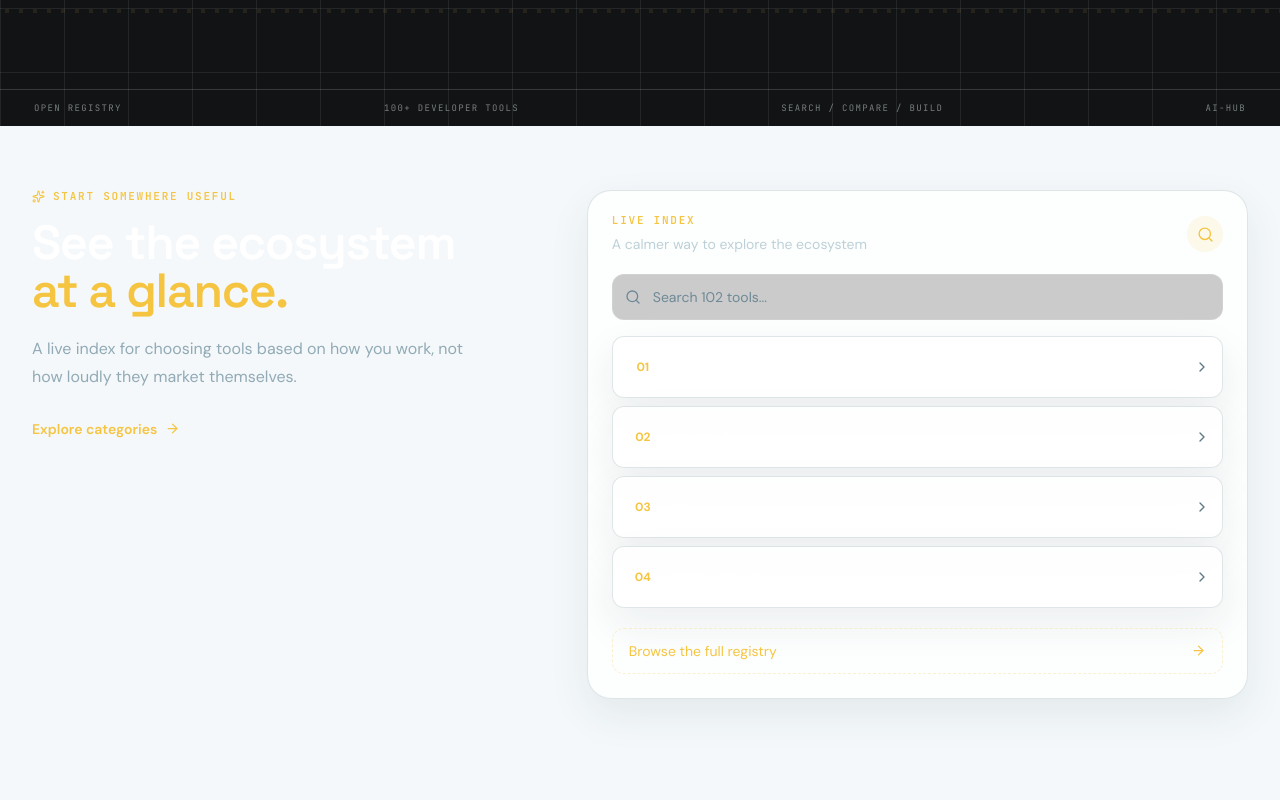
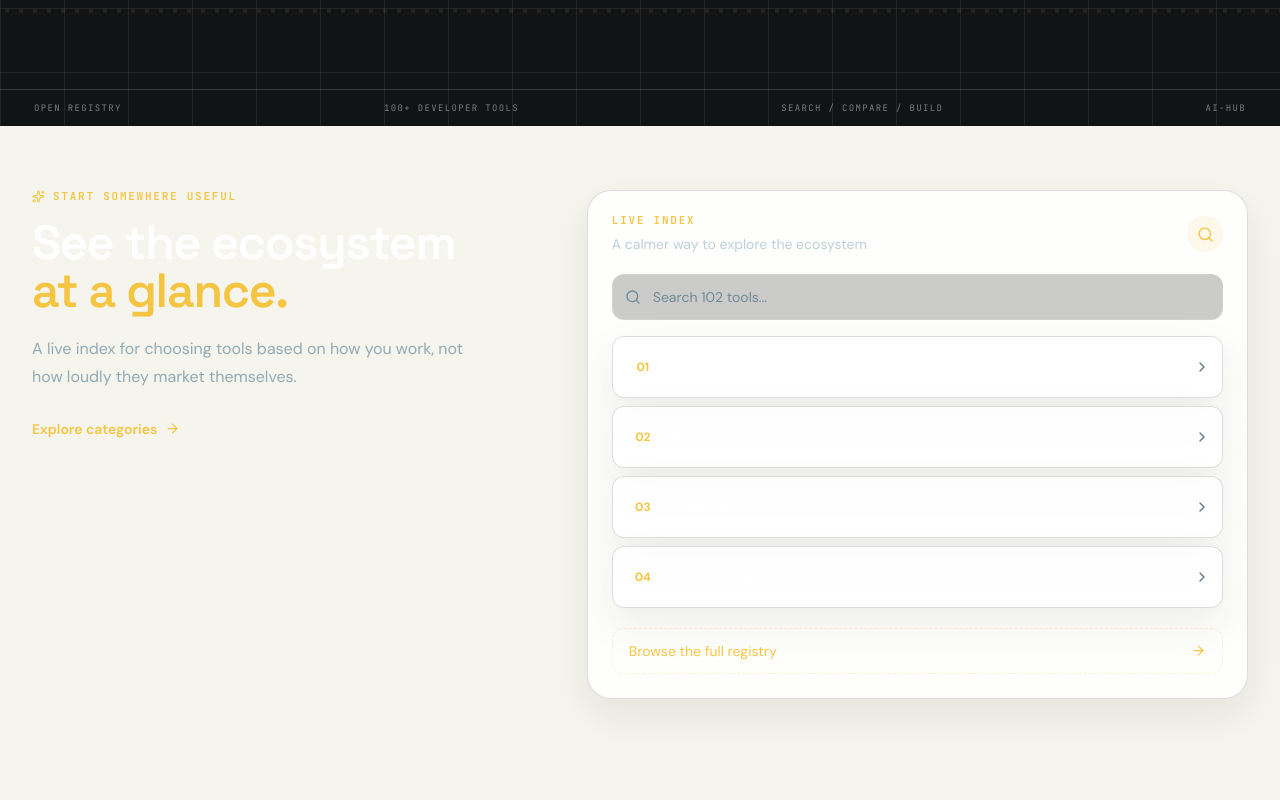
Before and after one commit to ali-raza-py/AI-HUB, a React (Vite) app in the folder website/: page / in a window 1280 px wide. Shown: the part 780-1580 px from the top of the page. Built offline with nearby package versions, Linux system fonts and the light colour scheme.

Commit message:
Unify site theme with yellow contrast

```diff
--- a/website/src/index.css
+++ b/website/src/index.css
@@ -4,30 +4,30 @@
   --font-sans: 'DM Sans', ui-sans-serif, system-ui, sans-serif;
   --font-display: 'Space Grotesk', 'DM Sans', ui-sans-serif, sans-serif;
   --font-mono: 'JetBrains Mono', ui-monospace, monospace;
-  --color-accent: oklch(0.72 0.15 211);
-  --color-accent-2: oklch(0.65 0.18 240);
+  --color-accent: oklch(0.82 0.17 88);
+  --color-accent-2: oklch(0.72 0.16 74);
 }
 
 * { box-sizing: border-box; }
-html { scroll-behavior: smooth; background: #081018; }
+html { scroll-behavior: smooth; background: #111315; }
 body {
   font-family: var(--font-sans);
   -webkit-font-smoothing: antialiased;
   min-height: 100vh;
-  background: #081018;
-  color: #dce8f0;
+  background: #111315;
+  color: #f0f0e8;
 }
 html.light body {
-  background: #f4f8fa;
-  color: #172733;
+  background: #f5f4ed;
+  color: #171918;
 }
 ::selection { background-color: var(--color-accent); color: white; }
 ::-webkit-scrollbar { width: 8px; height: 8px; }
 ::-webkit-scrollbar-track { background: transparent; }
-::-webkit-scrollbar-thumb { background: #263b49; border-radius: 4px; }
-::-webkit-scrollbar-thumb:hover { background: #3b5969; }
-html.light ::-webkit-scrollbar-thumb { background: #b6c8d0; }
-:focus-visible { outline: 2px solid #6dd7e9; outline-offset: 3px; }
+::-webkit-scrollbar-thumb { background: #484b47; border-radius: 4px; }
+::-webkit-scrollbar-thumb:hover { background: #f5c542; }
+html.light ::-webkit-scrollbar-thumb { background: #b4b29e; }
+:focus-visible { outline: 2px solid #f5c542; outline-offset: 3px; }
 @media (prefers-reduced-motion: reduce) {
   *, *::before, *::after { animation-duration: 0.01ms !important; transition-duration: 0.01ms !important; }
 }
@@ -37,28 +37,25 @@ h1, h2, h3, h4 { font-family: var(--font-display); letter-spacing: -0.025em; }
 button, a, select, input { -webkit-tap-highlight-color: transparent; }
 
 .app-shell {
-  background:
-    radial-gradient(circle at 10% -10%, rgba(58, 153, 177, .14), transparent 34rem),
-    radial-gradient(circle at 90% 0%, rgba(54, 92, 185, .14), transparent 30rem),
-    #081018;
+  background: #111315;
 }
 .page-grid {
-  background-image: linear-gradient(rgba(146, 190, 202, .045) 1px, transparent 1px), linear-gradient(90deg, rgba(146, 190, 202, .045) 1px, transparent 1px);
+  background-image: linear-gradient(rgba(245, 197, 66, .06) 1px, transparent 1px), linear-gradient(90deg, rgba(245, 197, 66, .06) 1px, transparent 1px);
   background-size: 48px 48px;
   mask-image: linear-gradient(to bottom, black, transparent 72%);
 }
-.glass-panel { background: rgba(14, 29, 39, .72); border: 1px solid rgba(157, 205, 218, .12); box-shadow: 0 20px 60px rgba(0, 0, 0, .16); backdrop-filter: blur(18px); }
-.surface-panel { background: rgba(15, 31, 41, .8); border: 1px solid rgba(157, 205, 218, .11); }
-.eyebrow { color: #74d4df; font: 600 11px/1 var(--font-mono); letter-spacing: .16em; text-transform: uppercase; }
-.text-muted { color: #8da6b2; }
-.text-soft { color: #b8cbd2; }
-.button-primary { background: linear-gradient(135deg, #79e1e2, #59aadd); color: #071117; box-shadow: 0 10px 30px rgba(84, 190, 210, .18); }
-.button-primary:hover { filter: brightness(1.08); transform: translateY(-2px); box-shadow: 0 14px 35px rgba(84, 190, 210, .26); }
-.button-secondary { background: rgba(255,255,255,.04); border: 1px solid rgba(177, 211, 220, .18); color: #cde0e7; }
-.button-secondary:hover { background: rgba(255,255,255,.08); border-color: rgba(177, 211, 220, .34); transform: translateY(-2px); }
+.glass-panel { background: rgba(25, 27, 25, .82); border: 1px solid rgba(245, 197, 66, .16); box-shadow: 0 20px 60px rgba(0, 0, 0, .16); backdrop-filter: blur(18px); }
+.surface-panel { background: rgba(25, 27, 25, .92); border: 1px solid rgba(245, 197, 66, .14); }
+.eyebrow { color: #f5c542; font: 600 11px/1 var(--font-mono); letter-spacing: .16em; text-transform: uppercase; }
+.text-muted { color: #a6a99f; }
+.text-soft { color: #d1d1c7; }
+.button-primary { background: #f5c542; color: #111315; box-shadow: 0 10px 30px rgba(245, 197, 66, .16); }
+.button-primary:hover { filter: brightness(1.08); transform: translateY(-2px); box-shadow: 0 14px 35px rgba(245, 197, 66, .24); }
+.button-secondary { background: rgba(255,255,255,.04); border: 1px solid rgba(245, 245, 235, .2); color: #f0f0e8; }
+.button-secondary:hover { background: rgba(245,197,66,.08); border-color: rgba(245,197,66,.45); transform: translateY(-2px); }
 .interactive { transition: transform .2s ease, border-color .2s ease, background-color .2s ease, box-shadow .2s ease, color .2s ease; }
-.resource-card { background: linear-gradient(145deg, rgba(22, 43, 54, .9), rgba(11, 24, 33, .84)); border: 1px solid rgba(157, 205, 218, .12); box-shadow: 0 16px 44px rgba(0,0,0,.12); }
-.resource-card:hover { border-color: rgba(110, 215, 233, .36); transform: translateY(-4px); box-shadow: 0 20px 48px rgba(0,0,0,.22), 0 0 0 1px rgba(110,215,233,.06); }
+.resource-card { background: #191b19; border: 1px solid rgba(245, 245, 235, .12); box-shadow: 0 16px 44px rgba(0,0,0,.12); }
+.resource-card:hover { border-color: rgba(245,197,66,.46); transform: translateY(-4px); box-shadow: 0 20px 48px rgba(0,0,0,.22), 0 0 0 1px rgba(245,197,66,.08); }
 .reference-hero { background: #0b151c; }
 .reference-hero-grid { background-color: #0a1218; background-image: linear-gradient(rgba(155, 200, 210, .13) 1px, transparent 1px), linear-gradient(90deg, rgba(155, 200, 210, .13) 1px, transparent 1px); background-size: clamp(38px, 6vw, 88px) clamp(38px, 6vw, 88px); }
 .reference-grid-glow { position: absolute; inset: 0; background: radial-gradient(circle at 48% 48%, rgba(126, 220, 227, .16), transparent 18rem); animation: reference-pulse 5s ease-in-out infinite; }
@@ -68,7 +65,7 @@ button, a, select, input { -webkit-tap-highlight-color: transparent; }
 .reference-title { font-size: clamp(3rem, 8.8vw, 9.5rem); letter-spacing: -.075em; line-height: .92; }
 .reference-bracket { color: #147be8; font-family: var(--font-mono); font-size: .78em; letter-spacing: -.1em; text-shadow: 0 0 28px rgba(20,123,232,.16); animation: bracket-flicker 4s steps(1, end) infinite; }
 .reference-marquee-track { animation: marquee 28s linear infinite; }
-.reference-marquee-track i { display: block; height: 4px; width: 4px; border-radius: 50%; background: #7edce3; }
+.reference-marquee-track i { display: block; height: 4px; width: 4px; border-radius: 0; background: #f5c542; }
 .hero-reference { position: relative; min-height: min(820px, calc(100vh - 72px)); overflow: hidden; background: #111315; color: #f8f6eb; isolation: isolate; }
 .hero-reference::before { position: absolute; inset: 0; z-index: -1; background-image: linear-gradient(rgba(255,255,255,.105) 1px, transparent 1px), linear-gradient(90deg, rgba(255,255,255,.105) 1px, transparent 1px); background-size: 64px 64px; content: ''; opacity: .72; }
 .hero-reference::after { position: absolute; inset: 0; z-index: -1; background: radial-gradient(circle at 58% 34%, rgba(245,197,66,.12), transparent 20rem); content: ''; pointer-events: none; }
@@ -118,29 +115,35 @@ html.light .nav-frame { background: rgba(17, 19, 21, .96); }
 .prose-hub h3 { margin: 2rem 0 .75rem; font-size: 1.25rem; }
 .prose-hub h4 { margin: 1.5rem 0 .5rem; font-size: 1.05rem; }
 .prose-hub p { margin: 1rem 0; }
-.prose-hub a { color: #8fe5e5; text-decoration: underline; text-decoration-color: rgba(143,229,229,.3); text-underline-offset: 3px; }
+.prose-hub a { color: #f5c542; text-decoration: underline; text-decoration-color: rgba(245,197,66,.4); text-underline-offset: 3px; }
 .prose-hub strong { color: #edf8fa; font-weight: 700; }
-.prose-hub code { border: 1px solid rgba(157,205,218,.13); border-radius: .4rem; background: rgba(255,255,255,.05); padding: .15rem .35rem; color: #9becef; font-size: .9em; }
-.prose-hub blockquote { margin: 1.5rem 0; border-left: 2px solid #7edce3; background: rgba(126,220,227,.06); padding: .8rem 1rem; color: #c8dade; }
+.prose-hub code { border: 1px solid rgba(245,197,66,.2); border-radius: .25rem; background: rgba(245,197,66,.08); padding: .15rem .35rem; color: #f5c542; font-size: .9em; }
+.prose-hub blockquote { margin: 1.5rem 0; border-left: 2px solid #f5c542; background: rgba(245,197,66,.06); padding: .8rem 1rem; color: #d8d8ca; }
 .prose-hub ul { margin: 1rem 0; padding-left: 1.5rem; list-style: disc; }
 .prose-hub li { margin: .4rem 0; }
 .prose-hub hr { margin: 2.5rem 0; border-color: rgba(157,205,218,.13); }
 .prose-hub .table-scroll { margin: 1.5rem 0; overflow-x: auto; border: 1px solid rgba(157,205,218,.13); border-radius: .9rem; }
 .prose-hub table { width: 100%; min-width: 620px; border-collapse: collapse; font-size: .92rem; }
-.prose-hub th { background: rgba(126,220,227,.07); color: #d8edf0; font: 600 .72rem var(--font-mono); letter-spacing: .08em; text-align: left; text-transform: uppercase; }
+.prose-hub th { background: rgba(245,197,66,.08); color: #f5f1d7; font: 600 .72rem var(--font-mono); letter-spacing: .08em; text-align: left; text-transform: uppercase; }
 .prose-hub th, .prose-hub td { border-bottom: 1px solid rgba(157,205,218,.1); padding: .85rem 1rem; vertical-align: top; }
 .prose-hub td { color: #a9c0c8; }
 .prose-hub tr:last-child td { border-bottom: 0; }
+
+/* Keep older page utility classes on the shared yellow brand system. */
+[class*="text-[#8fe5e5]"], [class*="text-[#9becef]"], [class*="text-[#7edce3]"], [class*="text-[#74d4df]"] { color: #f5c542 !important; }
+[class*="bg-[#7edce3]"], [class*="bg-[#8fe5e5]"] { background-color: rgba(245,197,66,.1) !important; }
+[class*="border-[#7edce3]"], [class*="border-[#8fe5e5]"] { border-color: rgba(245,197,66,.36) !important; }
+[class*="hover\:text-[#8fe5e5]"]:hover, [class*="hover\:text-[#9becef]"]:hover { color: #fff0a9 !important; }
 .reveal { animation: aihub-in .5s cubic-bezier(.2,.7,.2,1) both; }
 .reveal-delay-1 { animation-delay: .08s; }
 .reveal-delay-2 { animation-delay: .16s; }
 .reveal-delay-3 { animation-delay: .24s; }
 
-html.light .app-shell { background: radial-gradient(circle at 10% -10%, rgba(70, 174, 192, .14), transparent 34rem), #f4f8fa; }
-html.light .glass-panel, html.light .surface-panel, html.light .resource-card { background: rgba(255,255,255,.8); border-color: rgba(33, 81, 96, .14); box-shadow: 0 16px 40px rgba(35, 69, 82, .08); }
-html.light .text-muted { color: #617985; }
-html.light .text-soft { color: #385460; }
-html.light .page-grid { background-image: linear-gradient(rgba(43, 111, 126, .06) 1px, transparent 1px), linear-gradient(90deg, rgba(43, 111, 126, .06) 1px, transparent 1px); }
+html.light .app-shell { background: #f5f4ed; }
+html.light .glass-panel, html.light .surface-panel, html.light .resource-card { background: rgba(255,255,255,.84); border-color: rgba(24, 26, 24, .14); box-shadow: 0 16px 40px rgba(35, 35, 25, .08); }
+html.light .text-muted { color: #686b62; }
+html.light .text-soft { color: #34362f; }
+html.light .page-grid { background-image: linear-gradient(rgba(72, 70, 46, .08) 1px, transparent 1px), linear-gradient(90deg, rgba(72, 70, 46, .08) 1px, transparent 1px); }
 
 @keyframes float-slow { 0%, 100% { transform: translate3d(0, 0, 0); } 50% { transform: translate3d(0, -10px, 0); } }
 @keyframes pulse-ring { 0%, 100% { opacity: .35; transform: scale(.94); } 50% { opacity: .7; transform: scale(1); } }
--- a/website/src/pages/GuidesPage.tsx
+++ b/website/src/pages/GuidesPage.tsx
@@ -12,7 +12,7 @@ export default function GuidesPage() {
 
   return (
     <div className="relative overflow-hidden"><div className="page-grid pointer-events-none absolute inset-x-0 top-0 h-80" /><div className="relative mx-auto max-w-5xl px-4 py-12 sm:px-6 lg:px-8 lg:py-16">
-      <div className="reveal mb-12 border-b border-white/10 pb-8"><div className="eyebrow flex items-center gap-2"><BookOpen size={13} /> Field notes</div><h1 className="mt-4 font-display text-4xl font-semibold text-white sm:text-5xl">Learn the<br /><span className="text-[#8fe5e5]">landscape.</span></h1><p className="mt-4 max-w-xl text-base leading-7 text-[#8da6b2]">Short, practical guides for understanding the ecosystem and making better tooling decisions.</p>
+      <div className="reveal mb-12 border-b border-white/10 pb-8"><div className="eyebrow flex items-center gap-2"><BookOpen size={13} /> Field notes</div><h1 className="mt-4 font-display text-4xl font-semibold text-white sm:text-5xl">Learn the<br /><span className="text-[#f5c542]">landscape.</span></h1><p className="mt-4 max-w-xl text-base leading-7 text-[#a6a99f]">Short, practical guides for understanding the ecosystem and making better tooling decisions.</p>
       </div>
 
       {guides.length === 0 ? (
@@ -28,8 +28,8 @@ export default function GuidesPage() {
               className="resource-card interactive group reveal rounded-2xl p-5"
               style={{ animationDelay: `${index * 55}ms` }}
             >
-              <div className="flex items-start justify-between gap-4"><span className="grid h-10 w-10 place-items-center rounded-xl bg-[#7edce3]/10 font-mono text-sm text-[#8fe5e5]">{String(index + 1).padStart(2, '0')}</span><ArrowUpRight size={17} className="text-[#607c87] transition group-hover:-translate-y-0.5 group-hover:translate-x-0.5 group-hover:text-[#8fe5e5]" /></div>
-              <h3 className="mt-6 text-base font-semibold text-white group-hover:text-[#9becef]">{guide.title}</h3>
+              <div className="flex items-start justify-between gap-4"><span className="grid h-10 w-10 place-items-center rounded-none bg-[#f5c542]/10 font-mono text-sm text-[#f5c542]">{String(index + 1).padStart(2, '0')}</span><ArrowUpRight size={17} className="text-[#777b72] transition group-hover:-translate-y-0.5 group-hover:translate-x-0.5 group-hover:text-[#f5c542]" /></div>
+              <h3 className="mt-6 text-base font-semibold text-white group-hover:text-[#f5c542]">{guide.title}</h3>
               <p className="mt-2 text-xs font-mono uppercase tracking-wider text-[#6f8b96]">{guide.slug.replace(/\//g, ' / ')}</p>
             </Link>
           ))}
--- a/website/src/pages/NotFoundPage.tsx
+++ b/website/src/pages/NotFoundPage.tsx
@@ -3,7 +3,7 @@ import { ArrowLeft, Compass } from 'lucide-react'
 
 export default function NotFoundPage() {
   return (
-    <div className="flex min-h-[60vh] items-center justify-center px-4"><div className="glass-panel max-w-md rounded-2xl px-8 py-12 text-center"><Compass size={30} className="mx-auto text-[#7edce3]" /><p className="eyebrow mt-6">Signal lost</p><h1 className="mt-3 font-display text-5xl font-semibold text-white">404</h1><p className="mt-4 text-lg text-[#c2d4da]">That page is not in the index.</p><p className="mt-2 text-sm text-[#819aa5]">The link may have moved or never existed.</p><Link to="/" className="button-primary mt-7 inline-flex items-center gap-2 rounded-lg px-4 py-2.5 text-sm font-semibold transition"><ArrowLeft size={15} /> Return home</Link>
+    <div className="flex min-h-[60vh] items-center justify-center px-4"><div className="glass-panel max-w-md rounded-2xl px-8 py-12 text-center"><Compass size={30} className="mx-auto text-[#f5c542]" /><p className="eyebrow mt-6">Signal lost</p><h1 className="mt-3 font-display text-5xl font-semibold text-white">404</h1><p className="mt-4 text-lg text-[#f0f0e8]">That page is not in the index.</p><p className="mt-2 text-sm text-[#a6a99f]">The link may have moved or never existed.</p><Link to="/" className="button-primary mt-7 inline-flex items-center gap-2 rounded-lg px-4 py-2.5 text-sm font-semibold transition"><ArrowLeft size={15} /> Return home</Link>
       </div>
     </div>
   )
```
Also changed, not shown: website/src/pages/CategoriesPage.tsx (+6 -6 lines), website/src/pages/ToolsPage.tsx (+1 -1 lines).
